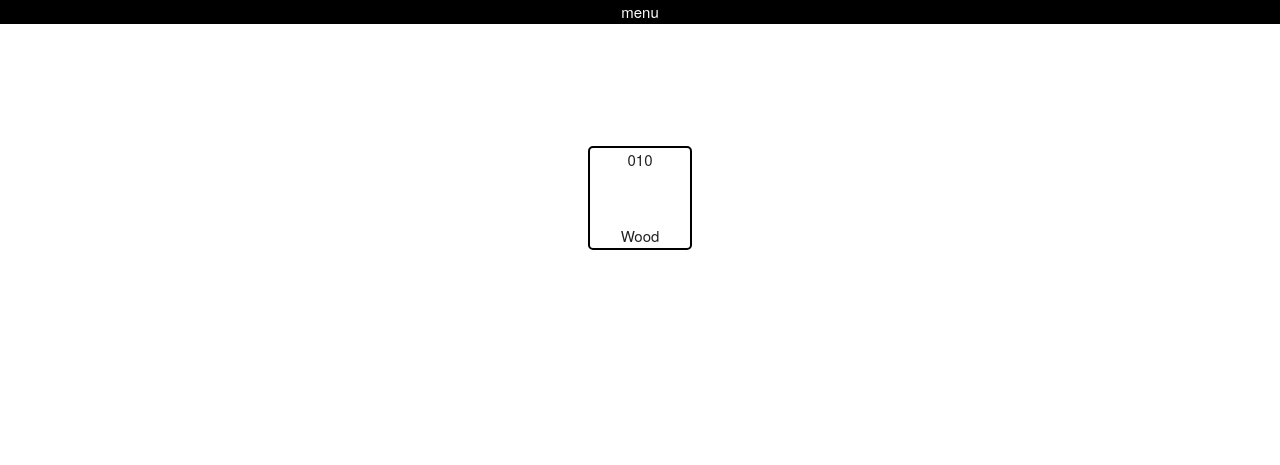
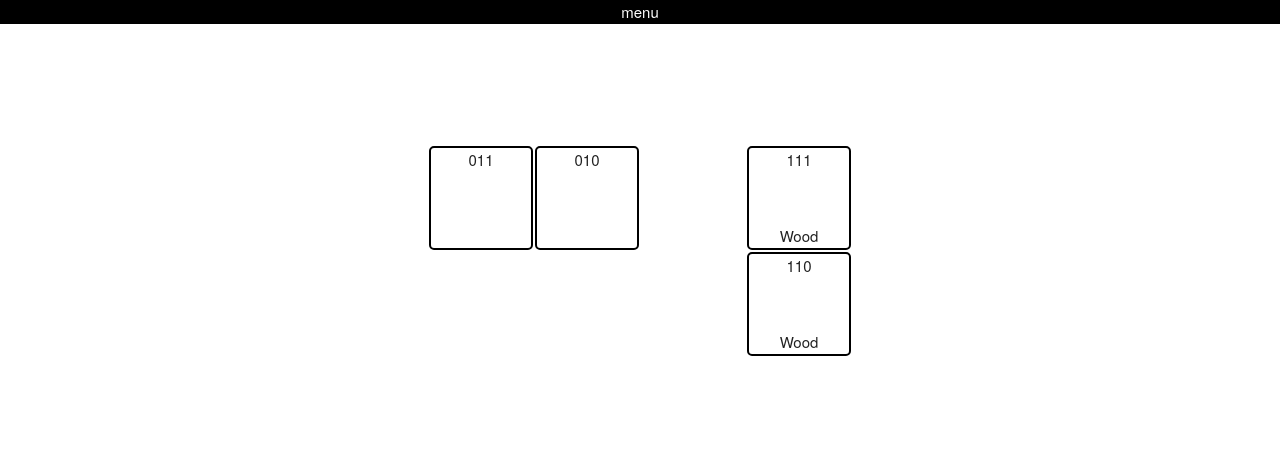
Before and after one commit to toooooof/continent, a plain HTML site: page index.html in a window 1280 px wide. Drawn offline with Linux system fonts and the light colour scheme.

Commit message:
Updating in progress

```diff
--- a/index.html
+++ b/index.html
@@ -17,14 +17,14 @@
                 <empty-space v-else :x="w" :y="h"></empty-space>
             </div>
 
-            <main-popin v-if="displayPopin" :x="xPopin" :y="yPopin" :title="titlePopin"></main-popin>
+            <main-popin v-if="displayPopin" :x="xPopin" :y="yPopin" :title="titlePopin" :space="currentSpace"></main-popin>
 
         </div>
 
         <template id="t_space">
-            <div class="space" >
+            <div class="space" @click="selectSpace">
                 <div class="top">{{ space.number }}</div>
-                <div class="bottom">{{ resource }}</div>
+                <div v-if="space.symbol > 0" class="bottom">{{ resource }}</div>
             </div>
         </template>
 
@@ -40,6 +40,7 @@
                     <input v-model.trim="number" type="text" placeholder="Number : XXX" />
                     <div v-if="warningMessage.length > 0" style="color:red">{{warningMessage}}</div>
                     <select v-model="resource">
+                        <option value="0">Empty</option>
                         <option value="1">Wood</option>
                         <option value="2">Stone</option>
                     </select>
--- a/js/const.js
+++ b/js/const.js
@@ -1,7 +1,8 @@
 var defaultLang = "en";
 
-var WOOD = 0;
-var STONE = 1;
+var EMPTY = 0;
+var WOOD = 1;
+var STONE = 2;
 
 
 function resourceAsTxt(val, lang) {
@@ -10,7 +11,7 @@ function resourceAsTxt(val, lang) {
 }
 
 var RESOURCES = {
-    "en": ["Wood", "Stone"],
+    "en": ["Empty", "Wood", "Stone"],
 
-    "fr": ["Bois", "Pierre"]
+    "fr": ["Vide", "Bois", "Pierre"]
 }
--- a/js/debug.js
+++ b/js/debug.js
@@ -1,5 +1,5 @@
 
 Model.addSpace(0,0,"010",0);
-/*Model.addSpace(-1,0,"011",0);
+Model.addSpace(-1,0,"011",0);
 Model.addSpace(2,1,"110",1);
-Model.addSpace(2,0,"111",1);*/
+Model.addSpace(2,0,"111",1);
--- a/js/main.js
+++ b/js/main.js
@@ -11,6 +11,11 @@
                 return undefined;
             }
         },
+        methods: {
+            selectSpace: function(event) {
+                app.$emit('updateSpace', this.space.x, this.space.y, event.clientX, event.clientY);
+            }
+        }
 
     });
 
@@ -27,7 +32,7 @@
 
     Vue.component('main-popin', {
         template: "#t_popin",
-        props: ['x', 'y','title'],
+        props: ['x','y','title','space'],
         data: function() {
             return {
                 number: undefined,
@@ -52,8 +57,33 @@
             },
             close: function() {
                 app.$emit('closePopin');
+            },
+            initSpace: function() {
+                if (this.space == undefined) {
+                    this.number = undefined;
+                    this.resource = 1;
+                } else {
+                    this.number = this.space.number;
+                    this.resource = this.space.symbol;
                 }
             }
+        },
+
+        /*beforeUpdate: function() {
+           this.initSpace();
+        },*/
+
+        created: function() {
+            this.initSpace();
+        },
+
+        /*beforeUpdate: function() {
+            if (this.space != undefined && this.x == this.space.x && this.y == this.space.y ) {
+                this.number = this.space.number;
+            } else {
+                this.number = undefined;
+            }
+        }*/
 
     });
 
@@ -67,11 +97,12 @@
 
             currentX: 0,
             currentY: 0,
+            currentSpace: undefined,
 
             displayPopin: false,
             titlePopin: "",
             xPopin: -1,
-            yPopin: -1
+            yPopin: -1,
         },
 
         computed: {
@@ -107,12 +138,31 @@
 
         created : function() {
             this.$on('createSpace', function createSpace(x, y, cX, cY) {
+                if (this.displayPopin == false) {
                     this.currentX = x;
                     this.currentY = y;
                     this.xPopin = cX + 10;
                     this.yPopin = cY - 10;
                     this.titlePopin = "Add a new space";
+                    this.currentSpace = undefined;
                     this.displayPopin = true;
+                } else {
+                    this.displayPopin = false;
+                }
+            });
+
+            this.$on('updateSpace', function (x, y, cX, cY) {
+                if (this.displayPopin == false) {
+                    this.currentX = x;
+                    this.currentY = y;
+                    this.xPopin = cX + 10;
+                    this.yPopin = cY - 10;
+                    this.titlePopin = "Update space";
+                    this.currentSpace = Model.get(x, y);
+                    this.displayPopin = true;
+                } else {
+                    this.displayPopin = false;
+                }
             });
 
             this.$on('closePopin', function() {
```
Lines whose indentation alone changed are shown as unchanged.
